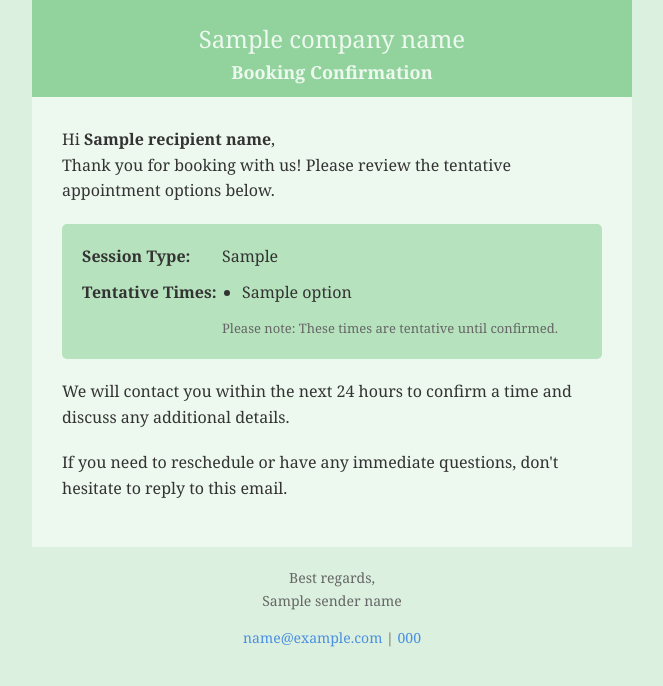
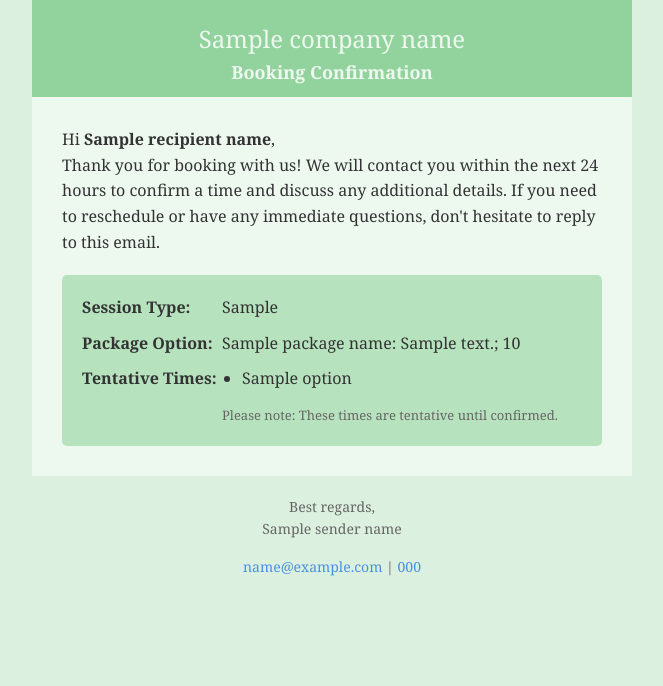
Before and after one commit to T-Kepley-McGuire/Photography-Portfolio, a Flask app: template app/templates/confirmation-v3.html in a window 1280 px wide. Shown: the top 686 px of the page, without its empty margins (308-971 px from the left). Run offline with Flask 3, Linux system fonts and the light colour scheme; the template is opened without the code that fills it: most values are stand-ins (such as "Sample title", 1, 10 or a date in 2020).

Commit message:
changed formatting on confirmation email

```diff
--- a/app/templates/confirmation-v3.html
+++ b/app/templates/confirmation-v3.html
@@ -19,7 +19,7 @@
                     <tr>
                         <td style="padding-bottom: 20px;">
                             <p style="margin: 0; font-size: 16px;">Hi <strong>{{ recipient_name }}</strong>,</p>
-                            <p style="margin: 0; font-size: 16px;">Thank you for booking with us! Please review the tentative appointment options below.</p>
+                            <p style="margin: 0; font-size: 16px;">Thank you for booking with us! We will contact you within the next 24 hours to confirm a time and discuss any additional details. If you need to reschedule or have any immediate questions, don't hesitate to reply to this email.</p>
                         </td>
                     </tr>
                     <tr>
@@ -28,6 +28,10 @@
                                 <tr>
                                     <td width="140" style="font-weight: bold; padding-bottom: 10px;">Session Type:</td>
                                     <td style="padding-bottom: 10px;">{{ session_type }}</td>
+                                </tr>
+                                <tr>
+                                    <td width="140" style="font-weight: bold; padding-bottom: 10px;">Package Option:</td>
+                                    <td style="padding-bottom: 10px;">{{ package_name }}: {{ package_description }}; {{ package_price }} </td>
                                 </tr>
                                 {% if appointment_options|length > 0 %}
                                 <tr>
@@ -45,12 +49,7 @@
                             </table>
                         </td>
                     </tr>
-                    <tr>
-                        <td style="padding-top: 20px;">
-                            <p style="margin: 0; font-size: 16px;">We will contact you within the next 24 hours to confirm a time and discuss any additional details.</p>
-                            <p style="margin-top: 20px; font-size: 16px;">If you need to reschedule or have any immediate questions, don't hesitate to reply to this email.</p>
-                        </td>
-                    </tr>
+
                 </table>
             </td>
         </tr>
```
